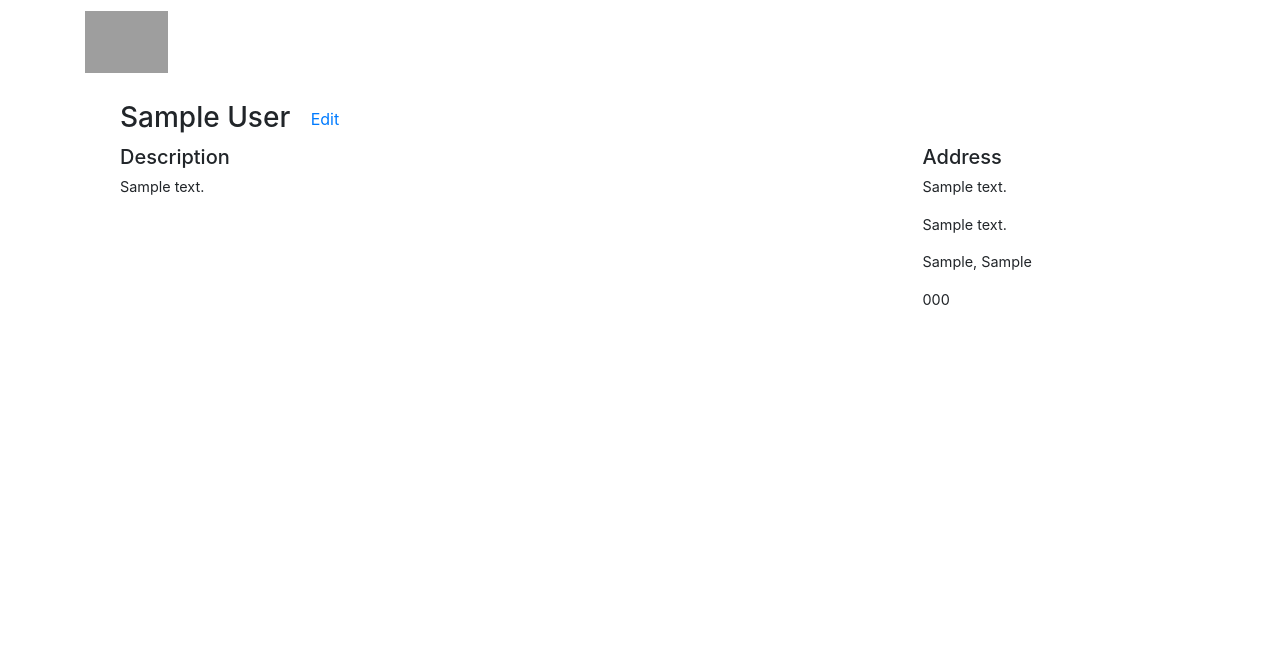
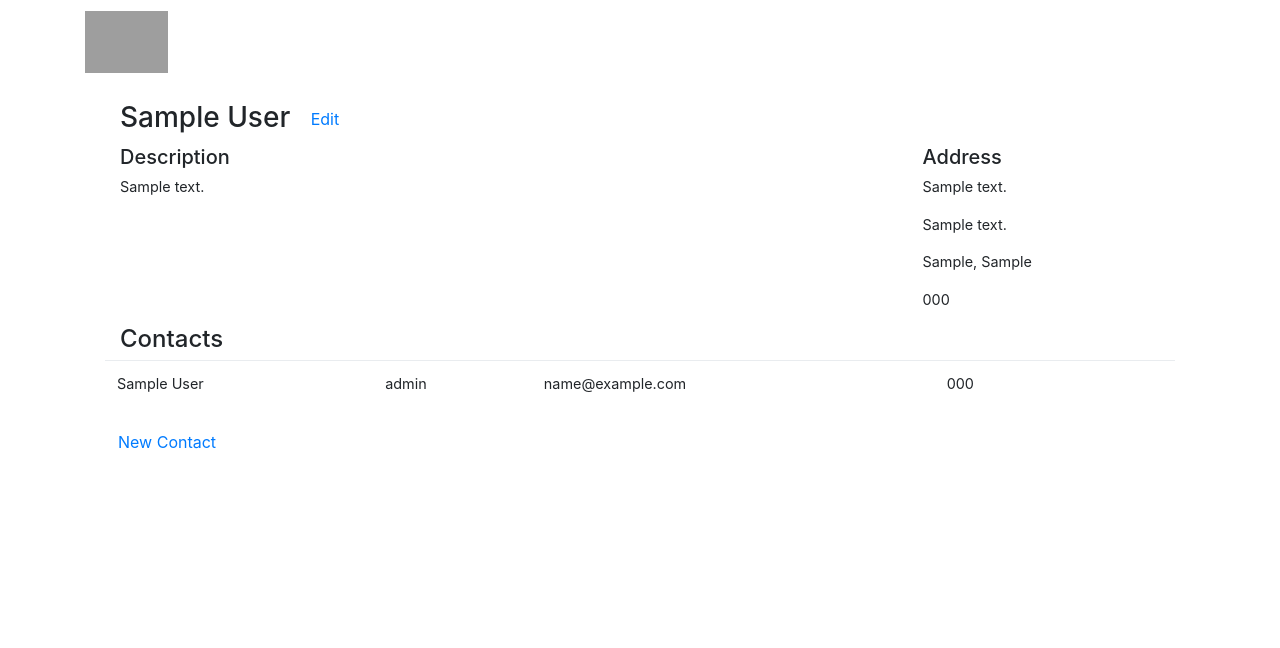
Before and after one commit to Ibrokola/cheapcrm, a Django app: page /account/p/1/ in a window 1280 px wide. Shown: the top 648 px of the page. Run offline with Django 3.2, Linux system fonts and the light colour scheme; a user stored in the database is signed in; tables that the repository leaves empty hold one stand-in row (values such as "Sample post"); parts of the project's set-up code (start-up, migrations or seed data) failed here and were passed over; some libraries are stand-ins or nearby versions; some web fonts are replaced; grey boxes are pictures that could not be loaded.

Commit message:
update - integrated contact deatils with account details

```diff
--- a/accounts/views.py
+++ b/accounts/views.py
@@ -9,6 +9,8 @@ from django.utils.decorators import method_decorator
 
 from .forms import AccountForm
 from .models import Account
+
+from contacts.models import Contact
 
 
 
@@ -44,10 +46,14 @@ def account_detail(request, uuid):
     if account.owner != request.user:
         return HttpResponseForbidden()
 
-    template = 'accounts/account_detail.html'
+    contacts = Contact.objects.filter(account=account)
+
+
     context ={
         'account': account,
+        'contacts': contacts,
     }
+    template = 'accounts/account_detail.html'
     return render(request, template, context)
 
 @login_required()
--- a/contacts/urls.py
+++ b/contacts/urls.py
@@ -5,7 +5,7 @@ from .views import contact_detail
 
 urlpatterns = [
     # url(r'l/$', AccountList.as_view(), name='contact_list'),
-    url(r'c/(?P<uuid>[\w-]+)/$', account_detail, name='contact_detail'),
+    url(r'c/(?P<uuid>[\w-]+)/$', contact_detail, name='contact_detail'),
     # url(r'new/$', account_cru, name='account_new'),
     # url(r'edit/(?P<uuid>[\w-]+)/$', account_cru, name='account_update'),
 ]
--- a/templates/accounts/account_detail.html
+++ b/templates/accounts/account_detail.html
@@ -9,6 +9,23 @@
         </div>
     </div>
     {# List Contacts #}
+    <div id="cd-container" class="ad-container">
+        <div class="ad-headers">
+            <h4 class="ad-mh m-none">Contacts</h4>
+        </div>
+        <div id="cd-body" class="row">
+            <table id="cd-table" class="table table-hover">
+                <tbody>
+                    <tr></tr>
+                    {% for contact in contacts %}
+                        {% include 'contacts/contact_item_view.html' %}
+                    {% endfor %}
+                </tbody>
+            </table>
+            {# New Contact Link #}
+            <a href="" id="new-contact" class="btn btn-link">New Contact</a>
+        </div>
+    </div>
     {# List Communications #}
 </div>
 {% endblock %}
--- /dev/null
+++ b/templates/contacts/contact_item_view.html
@@ -0,0 +1,16 @@
+<tr>
+    <td class="ci-td-p-l">{{ contact.full_name }}</td>
+    <td>{{ contact.role }}</td>
+    <td>{{ contact.email }}</td>
+    <td>{{ contact.phone }}</td>
+    <td class="con-cntrl">
+        {# Contact Edit Link #}
+        <a class="pen edit-contact"
+            href=""></a>
+    </td>
+    <td class="ci-td-p-r">
+        {# Contact Delete Link #}
+        <a class="cancel"
+            href=""></a>
+    </td>
+</tr>
```
Also changed, not shown: contacts/views.py (+16 -1 lines), templates/contacts/contact_detail.html (added, +17 -0 lines).
